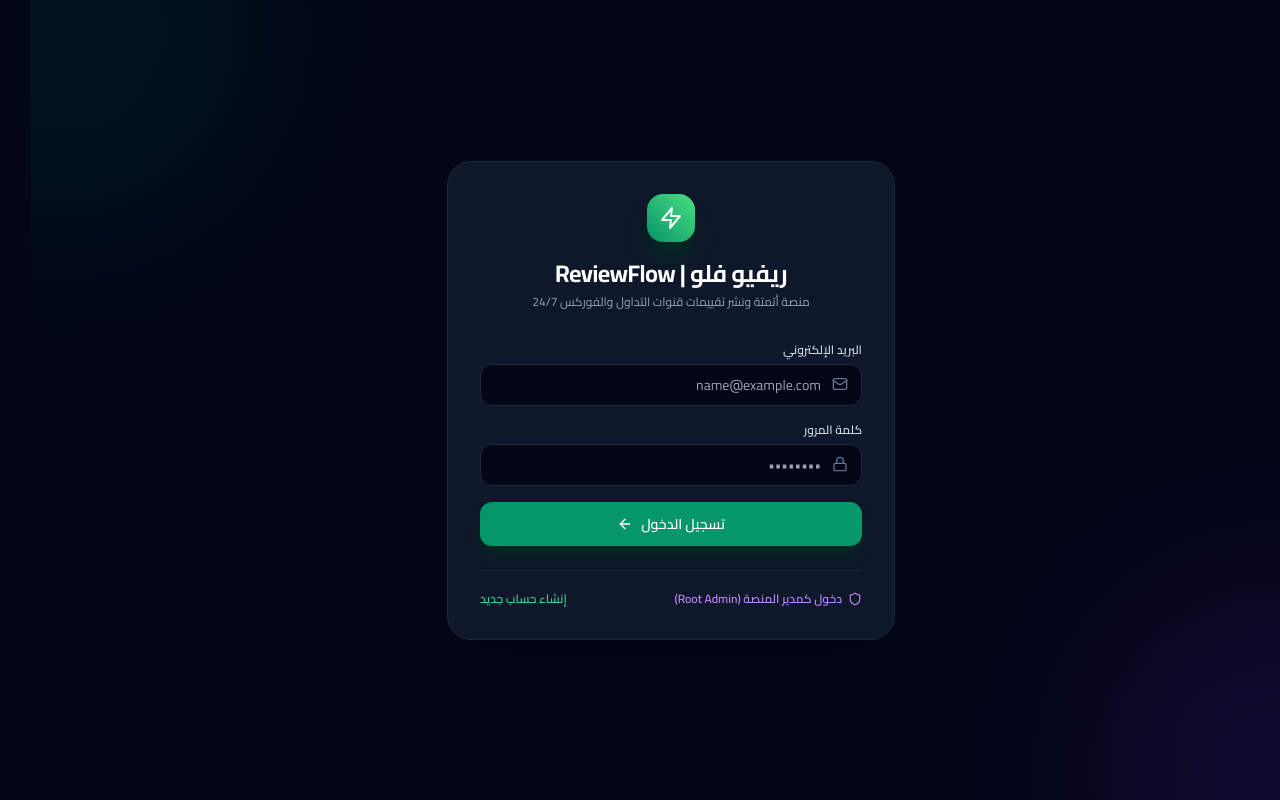
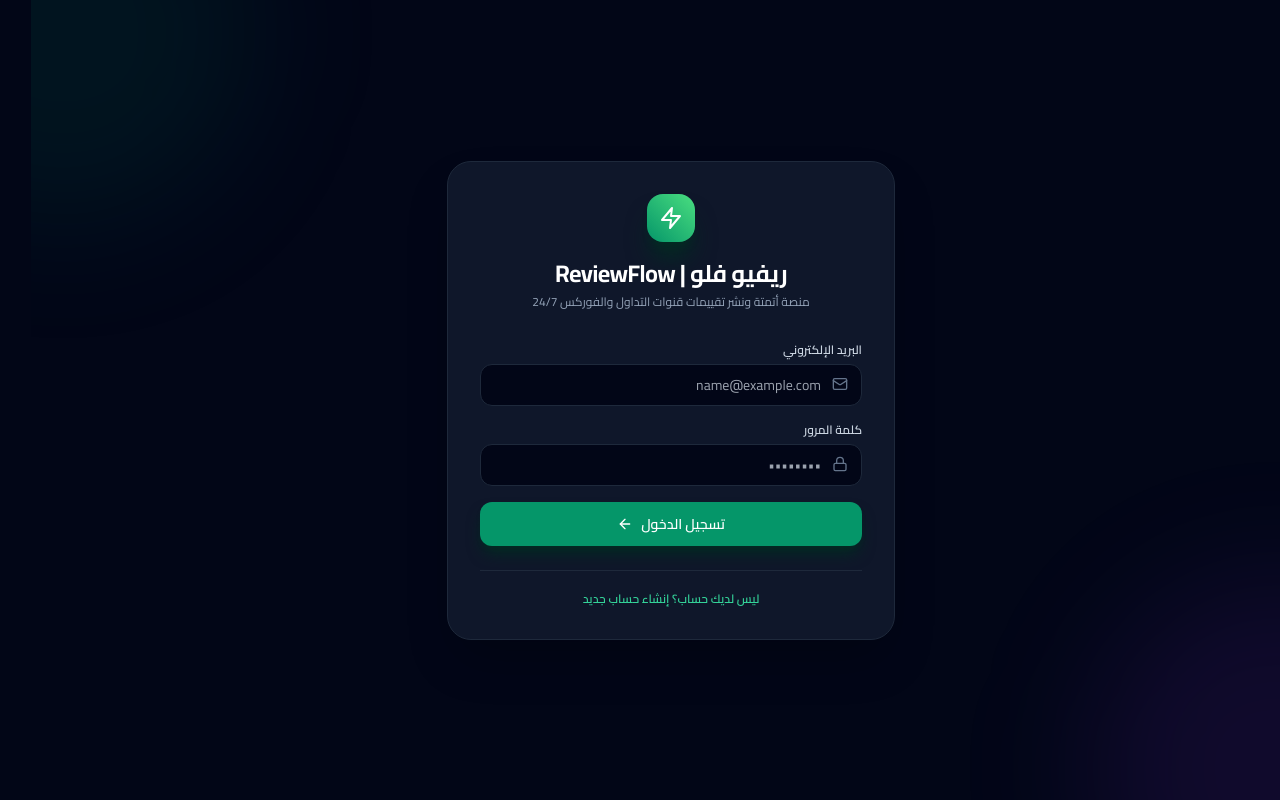
Before and after one commit to yossefbelal1/MassgesReview, a React (Vite) app in the folder frontend/: page / in a window 1280 px wide. Built offline with nearby package versions, Linux system fonts and the light colour scheme; no server answers.

Commit message:
P0 Remediation Complete: Purged all credentials from env.example and Login UI, sanitized admin bootstrap, verified 19/19 pytest tests

```diff
--- a/frontend/src/pages/Login.jsx
+++ b/frontend/src/pages/Login.jsx
@@ -20,11 +20,6 @@
     } finally {
       setLoading(false);
     }
-  };
-
-  const handleQuickAdmin = () => {
-    setEmail('admin@reviewflow.com');
-    setPassword('Admin@123456');
   };
 
   return (
@@ -91,23 +86,13 @@
           </button>
         </form>
 
-        {/* Demo Quick Admin Button */}
-        <div className="mt-6 pt-5 border-t border-slate-800 flex items-center justify-between text-xs">
-          <button
-            type="button"
-            onClick={handleQuickAdmin}
-            className="text-purple-400 hover:text-purple-300 font-semibold flex items-center gap-1.5"
-          >
-            <Shield className="w-3.5 h-3.5" />
-            <span>دخول كمدير المنصة (Root Admin)</span>
-          </button>
-
+        <div className="mt-6 pt-5 border-t border-slate-800 flex items-center justify-center text-xs">
           <button
             type="button"
             onClick={onSwitchToRegister}
             className="text-emerald-400 hover:text-emerald-300 font-semibold"
           >
-            إنشاء حساب جديد
+            ليس لديك حساب؟ إنشاء حساب جديد
           </button>
         </div>
       </div>
```
Also changed, not shown: 2 other files (tests, documents, lock files or other folders).
